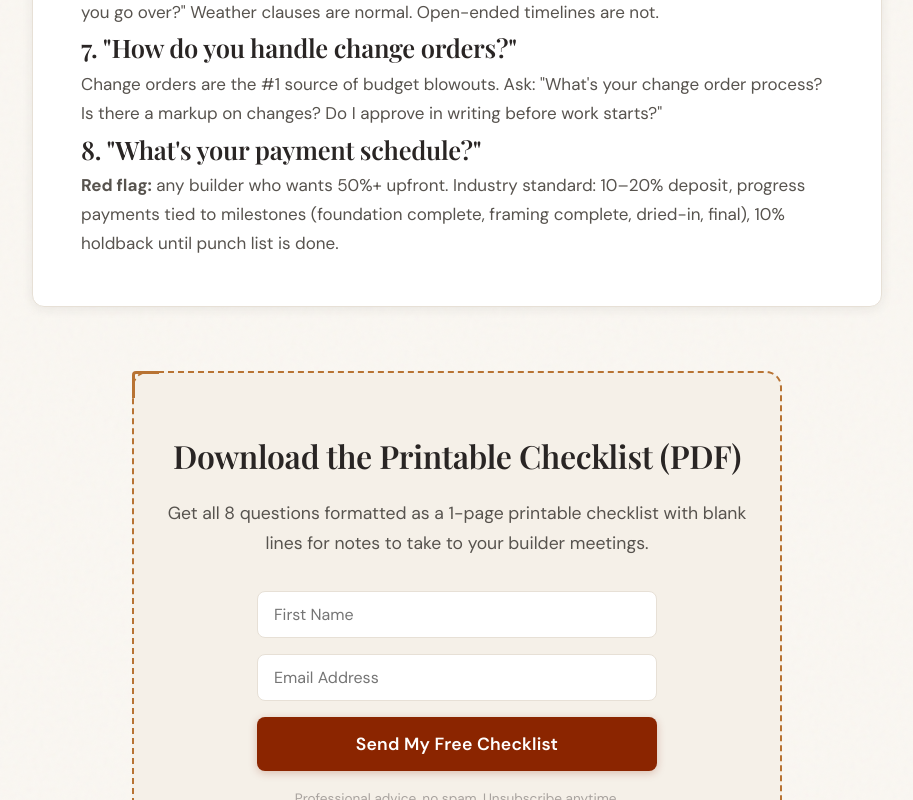
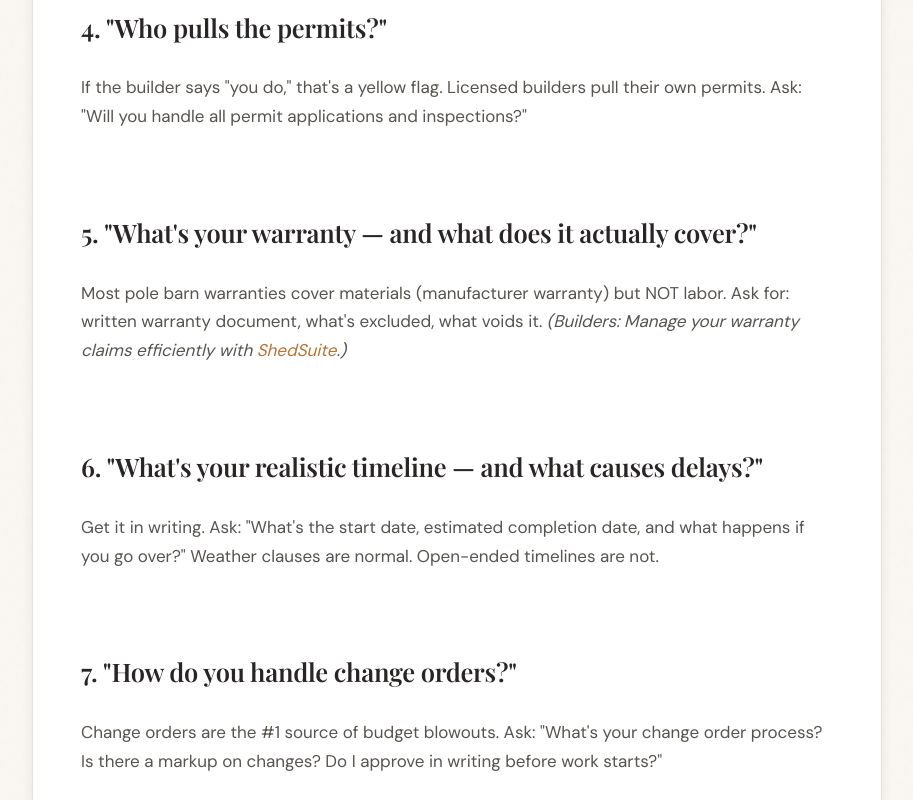
Before and after one commit to justmattg/PoleBarnFinderDirectory, a Next.js app: page /checklist in a window 1280 px wide. Shown: the part 1220-2020 px from the top of the page, without its empty margins (183-1096 px from the left). Built offline with nearby package versions, Linux system fonts and the light colour scheme.

Commit message:
Fix cost guide spacing and structure

```diff
--- a/app/globals.css
+++ b/app/globals.css
@@ -145,6 +145,39 @@ img {
 .content-wrapper {
   max-width: 850px;
   margin: 0 auto;
+}
+
+/* Article content spacing */
+.content-wrapper h2 {
+  margin-top: 3.5rem;
+  margin-bottom: 1.5rem;
+}
+
+.content-wrapper h2:first-child {
+  margin-top: 0;
+}
+
+.content-wrapper h3 {
+  margin-top: 2.5rem;
+  margin-bottom: 1rem;
+}
+
+.content-wrapper p {
+  margin-bottom: 1.5rem;
+}
+
+.content-wrapper p:last-child {
+  margin-bottom: 0;
+}
+
+.content-wrapper ul,
+.content-wrapper ol {
+  margin-bottom: 1.5rem;
+  padding-left: 1.5rem;
+}
+
+.content-wrapper li {
+  margin-bottom: 0.5rem;
 }
 
 .content-with-sidebar {
```
